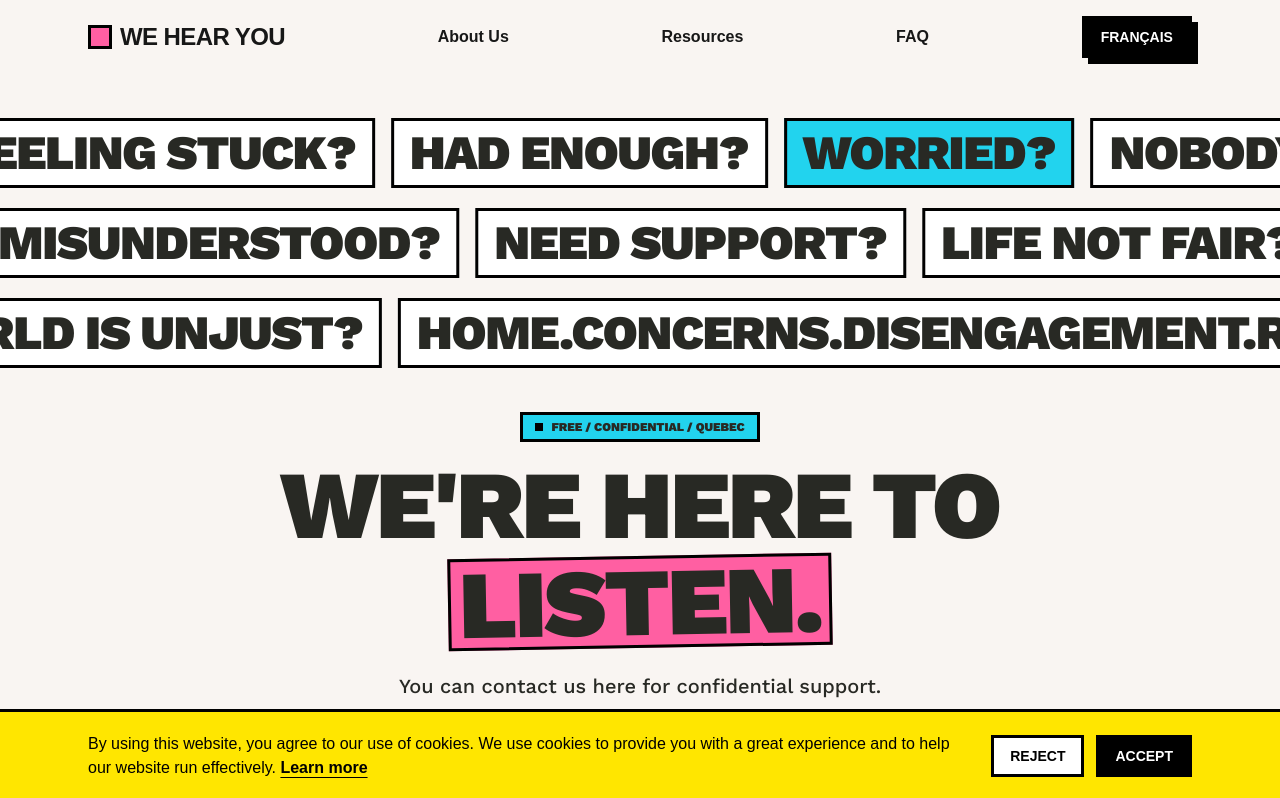
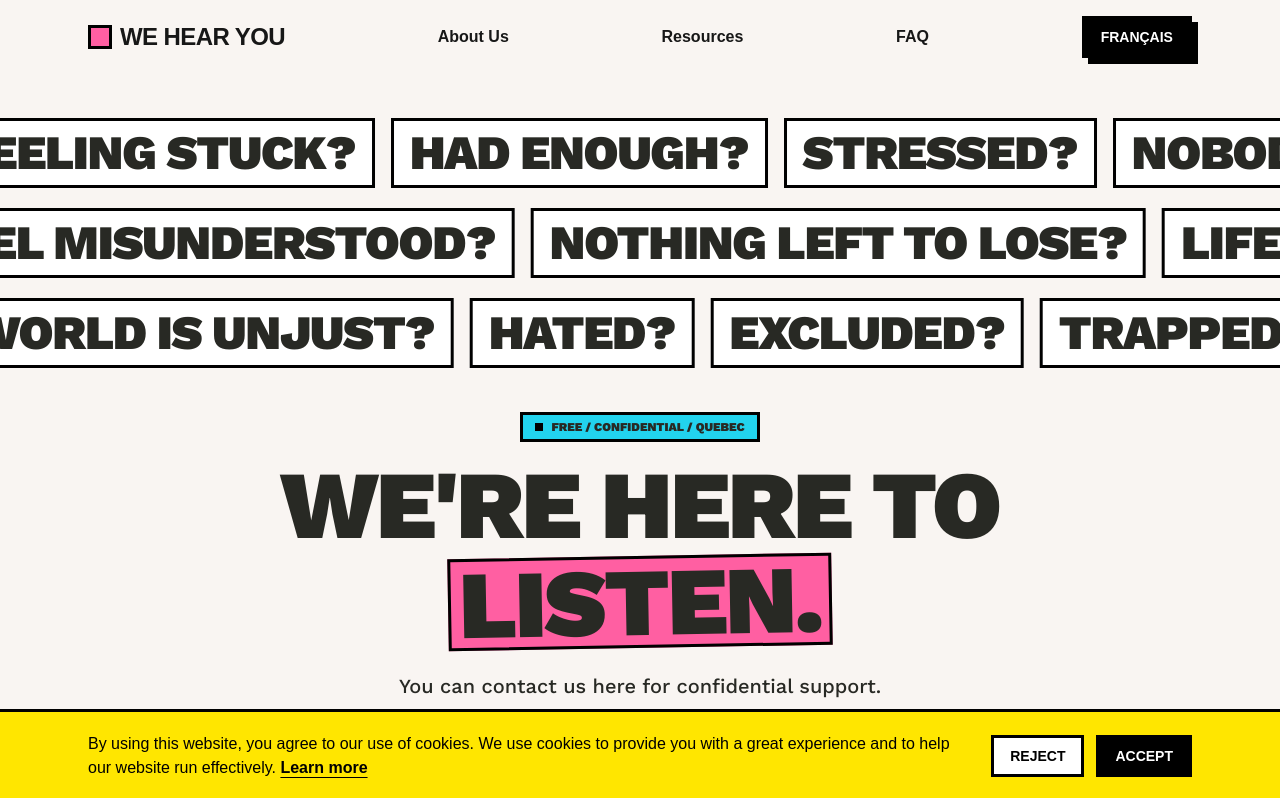
Before and after one commit to Jackalope523/had-it-website, a Next.js app: page /en in a window 1280 px wide. Shown: the top 798 px of the page. Built offline with nearby package versions, Linux system fonts and the light colour scheme; no server answers.

Commit message:
Fix concern switching

```diff
--- a/app/[locale]/page.tsx
+++ b/app/[locale]/page.tsx
@@ -7,35 +7,7 @@ const SHADOW_LG = 'shadow-[6px_6px_0_0_#000] md:shadow-[10px_10px_0_0_#000]';
 const PRESS =
   'transition-all active:translate-x-[3px] active:translate-y-[3px] active:shadow-[2px_2px_0_0_#000] md:hover:translate-x-[3px] md:hover:translate-y-[3px] md:hover:shadow-[3px_3px_0_0_#000]';
 
-const DEFAULT_FEELING_COLOR = 'bg-white';
-
-type Feeling = { key: string; color?: string };
-
-const ACTIVE_CONCERN = 'disengagement';
-
-const ROW1: readonly Feeling[] = [
-  { key: 'stuck' },
-  { key: 'hadEnough' },
-  { key: 'stressed', color: 'bg-[#22d3ee]' },
-  { key: 'nobodyListening' },
-];
-
-const ROW2: readonly Feeling[] = [
-  { key: 'misunderstood' },
-  { key: 'nothingLeft' },
-  { key: 'lifeUnfair' },
-  { key: 'stuck', color: 'bg-yellow-300' },
-  { key: 'concernedForOthers' },
-  { key: 'needHelp', color: 'bg-orange-300' },
-];
-
-const ROW3: readonly Feeling[] = [
-  { key: 'worldUnjust' },
-  { key: 'bullied' },
-  { key: 'hated' },
-  { key: 'excluded' },
-  { key: 'trapped', color: 'bg-[#ff5fa2]' },
-];
+const ACTIVE_CONCERN = 'main';
 
 const WAY_CARDS = [
   { key: 'chat', href: '#how', color: 'bg-[#ff5fa2]' },
@@ -66,7 +38,7 @@ function MarqueeRow({
   reverse = false,
   textClass = 'text-3xl md:text-5xl',
 }: {
-  items: { label: string; color?: string }[];
+  items: string[];
   reverse?: boolean;
   textClass?: string;
 }) {
@@ -84,10 +56,8 @@ function MarqueeRow({
         {extendedItems.map((item, i) => (
           <span
             key={i}
-            className={`mx-2 my-1 inline-flex items-center ${
-              item.color ?? DEFAULT_FEELING_COLOR
-            } ${BORDER} px-4 py-2 font-black uppercase tracking-tight whitespace-nowrap ${textClass}`}>
-            {item.label}
+            className={`mx-2 my-1 inline-flex items-center bg-white ${BORDER} px-4 py-2 font-black uppercase tracking-tight whitespace-nowrap ${textClass}`}>
+            {item}
           </span>
         ))}
       </div>
@@ -97,18 +67,15 @@ function MarqueeRow({
 
 export default function Home() {
   const t = useTranslations('Home');
-  const feelings1 = ROW1.map((f) => ({
-    label: t(`concerns.${ACTIVE_CONCERN}.row1.${f.key}`),
-    color: f.color,
-  }));
-  const feelings2 = ROW2.map((f) => ({
-    label: t(`concerns.${ACTIVE_CONCERN}.row2.${f.key}`),
-    color: f.color,
-  }));
-  const feelings3 = ROW3.map((f) => ({
-    label: t(`concerns.${ACTIVE_CONCERN}.row3.${f.key}`),
-    color: f.color,
-  }));
+  const feelings1 = Object.values(
+    t.raw(`concerns.${ACTIVE_CONCERN}.row1`) as Record<string, string>,
+  );
+  const feelings2 = Object.values(
+    t.raw(`concerns.${ACTIVE_CONCERN}.row2`) as Record<string, string>,
+  );
+  const feelings3 = Object.values(
+    t.raw(`concerns.${ACTIVE_CONCERN}.row3`) as Record<string, string>,
+  );
 
   return (
     <div className="flex-1 bg-[#f9f5f2] text-[#282924] font-sans">
```
